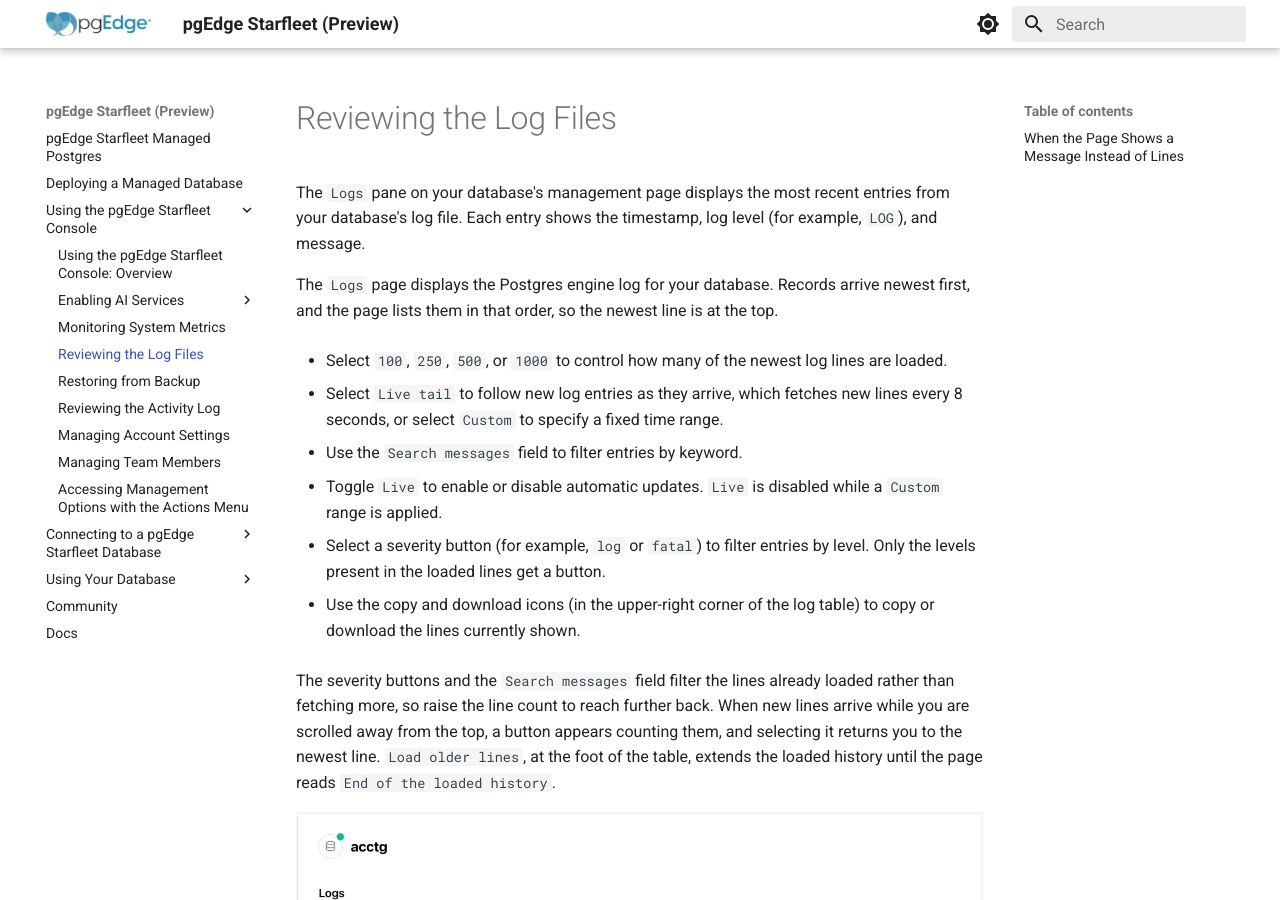
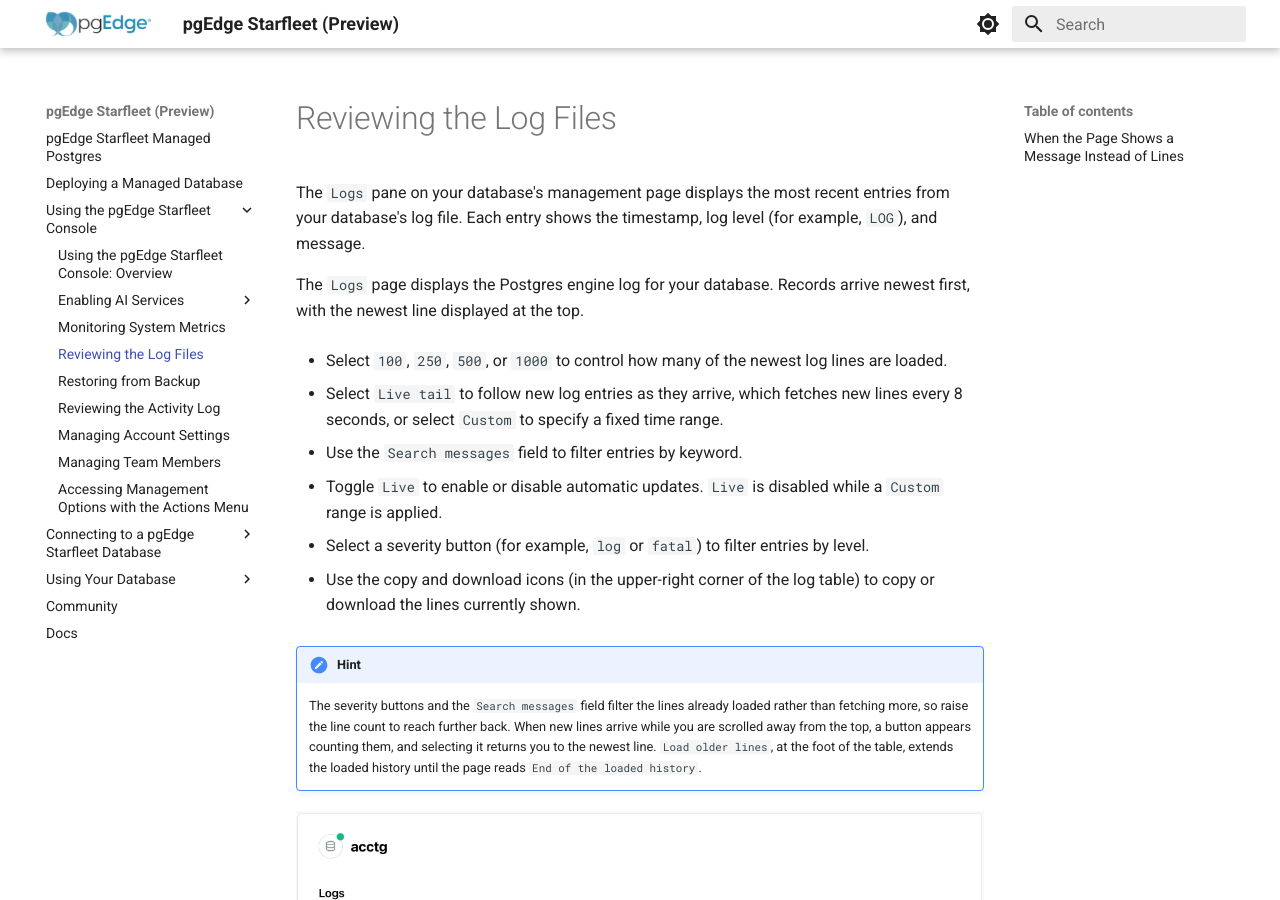
Before and after one commit to pgEdge/pgedge-starfleet-docs, an MkDocs documentation site: the page built from docs/using_console/logs.md, in a window 1280 px wide and 900 px high. Built offline with MkDocs 1.6.1 and Material for MkDocs 9.7.7, drawn with Linux system fonts in a browser that asks for light colours.

Commit message:
Turn the log-filtering paragraph into a hint in logs.md

```diff
--- a/docs/using_console/logs.md
+++ b/docs/using_console/logs.md
@@ -5,8 +5,7 @@ recent entries from your database's log file. Each entry shows the
 timestamp, log level (for example, `LOG`), and message.
 
 The `Logs` page displays the Postgres engine log for your database.
-Records arrive newest first, and the page lists them in that order, so
-the newest line is at the top.
+Records arrive newest first, with the newest line displayed at the top.
 
 * Select `100`, `250`, `500`, or `1000` to control how many of the
   newest log lines are loaded.
@@ -20,19 +19,19 @@ the newest line is at the top.
   disabled while a `Custom` range is applied.
 
 * Select a severity button (for example, `log` or `fatal`) to filter
-  entries by level. Only the levels present in the loaded lines get a
-  button.
+  entries by level.
 
 * Use the copy and download icons (in the upper-right corner of the log
   table) to copy or download the lines currently shown.
 
-The severity buttons and the `Search messages` field filter the lines
-already loaded rather than fetching more, so raise the line count to
-reach further back. When new lines arrive while you are scrolled away
-from the top, a button appears counting them, and selecting it returns
-you to the newest line. `Load older lines`, at the foot of the table,
-extends the loaded history until the page reads
-`End of the loaded history`.
+!!! hint
+
+    The severity buttons and the `Search messages` field filter the lines
+    already loaded rather than fetching more, so raise the line count to reach
+    further back. When new lines arrive while you are scrolled away from the
+    top, a button appears counting them, and selecting it returns you to the
+    newest line. `Load older lines`, at the foot of the table, extends the
+    loaded history until the page reads `End of the loaded history`.
 
 ![The Logs page](../images/sf_logs_all.png)
 
```
